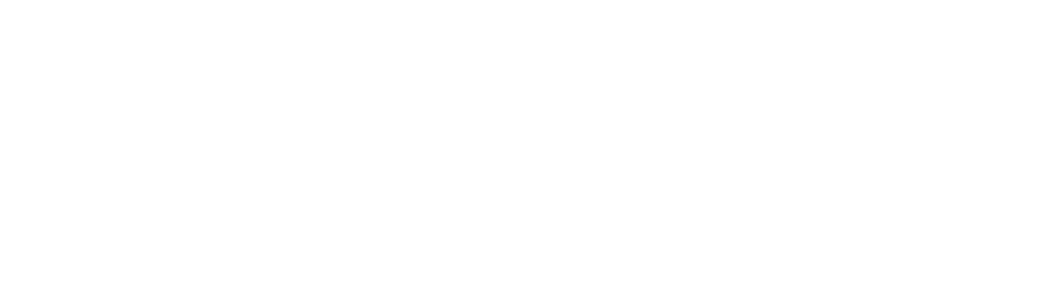
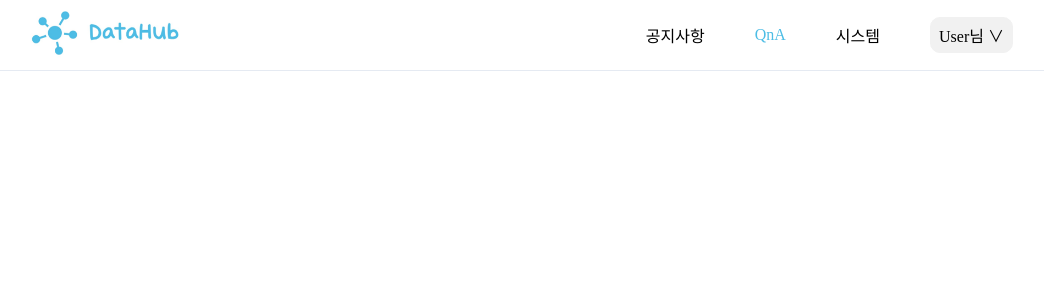
Before and after one commit to knusolution/Webui, a React (Vite) app: page /qna in a window 1280 px wide. Before the commit this address had no page. Shown: the top 300 px of the page, without its empty margins (127-1171 px from the left). Built offline with nearby package versions, Linux system fonts and the light colour scheme.

Commit message:
[UI] Navbar 마크업

```diff
--- a/src/components/admin/containers/AdminHeaderContainer.jsx
+++ b/src/components/admin/containers/AdminHeaderContainer.jsx
@@ -1,4 +1,4 @@
-import { Link, useNavigate } from "react-router-dom";
+import { NavLink, useNavigate } from "react-router-dom";
 import logo from "/assets/images/logo.png"
 import { useState } from "react";
 import styled from "styled-components";
@@ -22,6 +22,7 @@
     gap: 50px;
     align-items: center;
     position: relative;
+
     span {
       padding: 0;
       margin: 0;
@@ -53,6 +54,13 @@
   max-width: 1000px;
 `;
 
+const SNavLink = styled(NavLink)`
+  text-decoration: none;
+  color: black;
+  &.active {
+    color: #4dbde5;
+  }
+`;
 
 const Admin = () => {
     const [view, setView] = useState(false);
@@ -77,8 +85,17 @@
           </a>
 
           <nav>
+            <SNavLink to="/notice">공지사항</SNavLink>
+            <SNavLink to="/qna">QnA</SNavLink>
+            <SNavLink to="/system">시스템</SNavLink>
             {isAdmin && (
-              <button onClick={()=>{navigate('/regist')}}>계정등록</button>
+              <button
+                onClick={() => {
+                  navigate("/regist");
+                }}
+              >
+                계정등록
+              </button>
             )}
 
             <span
--- /dev/null
+++ b/src/components/notice/Notice.jsx
@@ -0,0 +1,11 @@
+import React from 'react';
+import AdminHeaderContainer from '@components/admin/containers/AdminHeaderContainer'
+import Sidebar from '@components/common/Sidebar';
+export default function Notice() {
+    return (
+      <>
+        <AdminHeaderContainer></AdminHeaderContainer>
+        <Sidebar></Sidebar>
+      </>
+    );
+}
--- /dev/null
+++ b/src/components/qna/QandA.jsx
@@ -0,0 +1,11 @@
+import React from 'react';
+import AdminHeaderContainer from '@components/admin/containers/AdminHeaderContainer'
+import Sidebar from '@components/common/Sidebar';
+export default function QandA() {
+    return (
+      <>
+        <AdminHeaderContainer></AdminHeaderContainer>
+        <Sidebar></Sidebar>
+      </>
+    );
+}
--- a/src/routes/RootNavigation.jsx
+++ b/src/routes/RootNavigation.jsx
@@ -6,6 +6,8 @@
 import System from "@components/system/System";
 import Modify from "@components/modify/Modify";
 import Regist from "@components/regist/Regist";
+import Notice from "@components/notice/notice";
+import QandA from "@components/qna/QandA";
 import { Navigate } from "react-router-dom";
 
 const RootNavigation = () => {
@@ -28,6 +30,8 @@
       <Route path="/system" element={<System></System>}/>
       <Route path="/modify" element={<Modify></Modify>}/>
       <Route path="/regist" element={<Regist></Regist>}/>
+      <Route path="/notice" element={<Notice></Notice>}/>
+      <Route path="/qna" element={<QandA></QandA>}/>
     </Routes>
   );
 };
```
